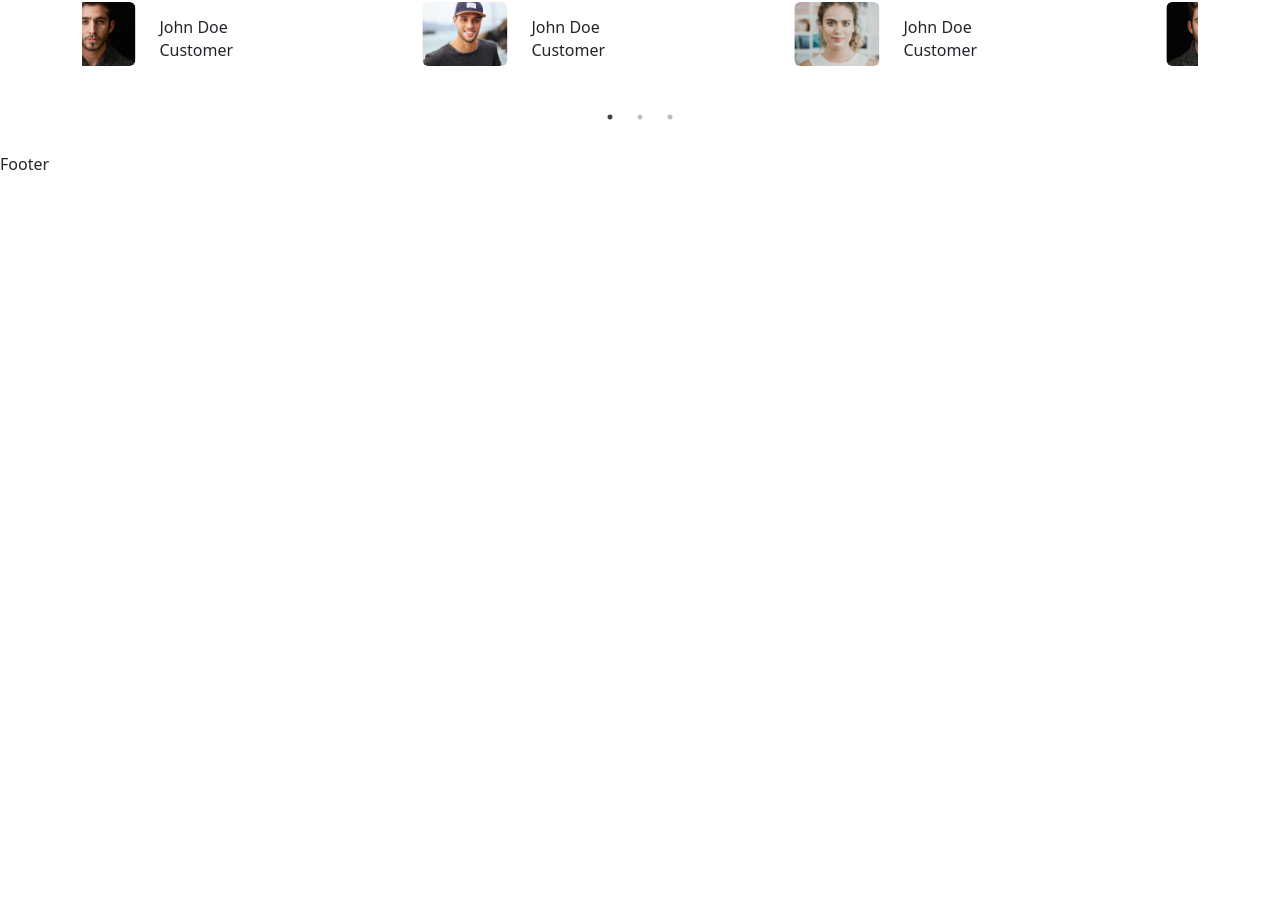
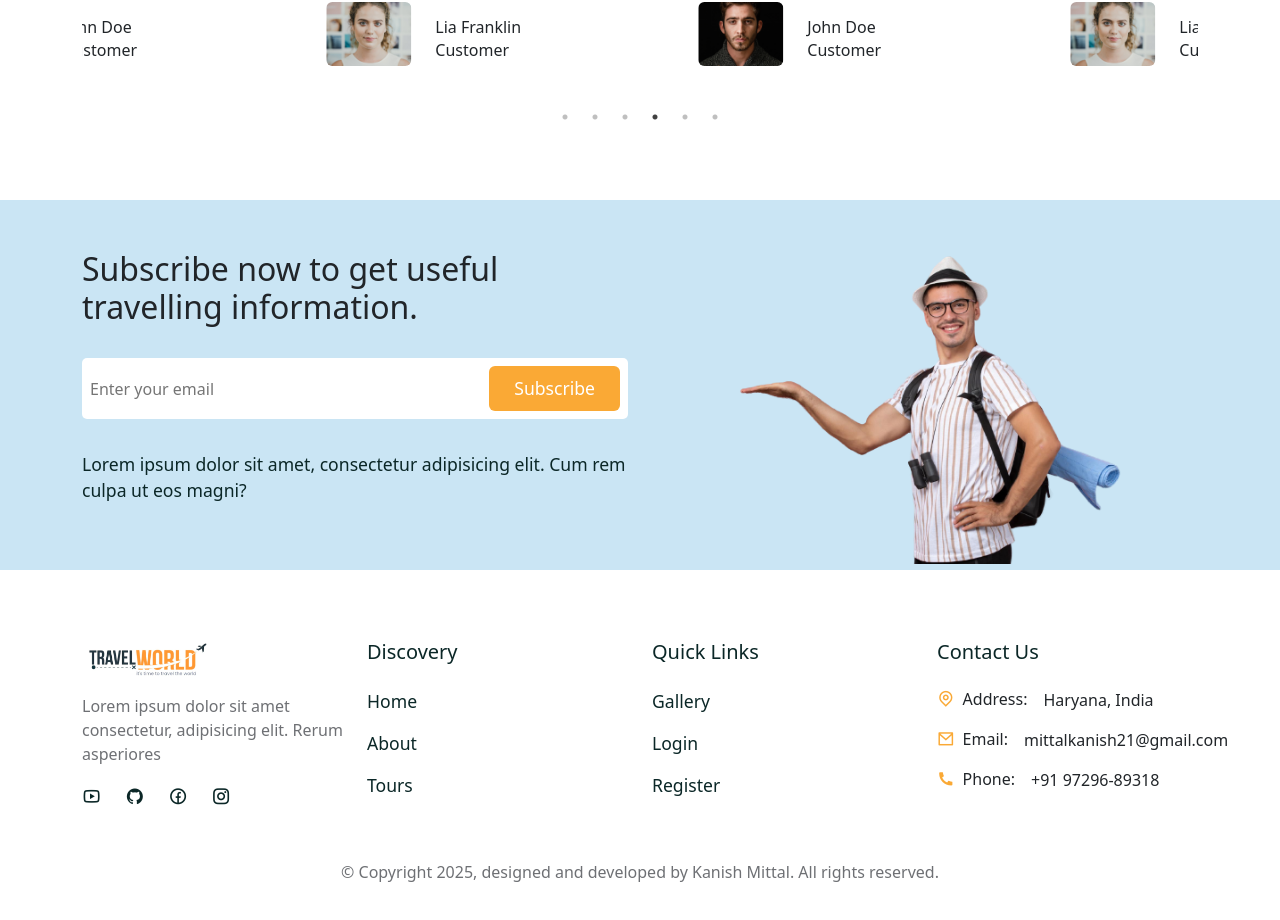
Before and after one commit to somritaghosh76/MUSAFIR, a React (Create React App) app in the folder frontend/: page /home in a window 1280 px wide. Shown: the part 3709-4629 px from the top of the page. Before the commit the page ends 3885 px from the top, so only its background shows below. Built offline with nearby package versions, Linux system fonts and the light colour scheme; a web font is replaced by a local one.

Commit message:
frontend

```diff
--- a/frontend/src/components/Footer/Footer.jsx
+++ b/frontend/src/components/Footer/Footer.jsx
@@ -1,7 +1,139 @@
 import React from "react";
+import './footer.css';
+
+import { Container, Row, Col, ListGroup, ListGroupItem } from "reactstrap";
+
+import { Link } from "react-router-dom"
+import logo from "../../assets/images/logo.png";
+
+const quick__links = [
+    {
+        path: "/home",
+        display: "Home"
+    },
+    {
+        path: "/about",
+        display: "About"
+    },
+    {
+        path: "/tours",
+        display: "Tours"
+    },
+];
+
+const quick__links2 = [
+    {
+        path: "/gallery",
+        display: "Gallery"
+    },
+    {
+        path: "/login",
+        display: "Login"
+    },
+    {
+        path: "/register",
+        display: "Register"
+    },
+];
 
 const Footer = () => {
-    return <div>Footer</div>;
+
+    const year = new Date().getFullYear()
+
+    return (
+        <footer className="footer">
+            <Container>
+                <Row>
+                    <Col lg="3">
+                        <div className="logo">
+                            <img src={logo} alt="" />
+                            <p>Lorem ipsum dolor sit amet consectetur, adipisicing elit. Rerum asperiores</p>
+
+                            <div className="social__links d-flex align-item-center gap-4">
+                                <span>
+                                    <Link to='#'><i class="ri-youtube-line"></i></Link>
+                                </span>
+                                <span>
+                                    <Link to='#'><i class="ri-github-fill"></i></Link>
+                                </span>
+                                <span>
+                                    <Link to='#'><i class="ri-facebook-circle-line"></i></Link>
+                                </span>
+                                <span>
+                                    <Link to='#'><i class="ri-instagram-line"></i></Link>
+                                </span>
+                            </div>
+                        </div>
+                    </Col>
+                    <Col lg='3'>
+                        <h5 className="footer__link-title">Discovery</h5>
+
+                        <ListGroup className="footer__quick-links">
+                            {quick__links.map((item, index) =>(
+                                <ListGroupItem key={index} className="ps-0 border-0">
+                                    <Link to={item.path}>{item.display}</Link>
+                                </ListGroupItem>
+                            ))}
+                        </ListGroup>
+                    </Col>
+                    <Col lg='3'>
+                        <h5 className="footer__link-title">Quick Links</h5>
+
+                        <ListGroup className="footer__quick-links">
+                            {quick__links2.map((item, index) =>(
+                                <ListGroupItem key={index} className="ps-0 border-0">
+                                    <Link to={item.path}>{item.display}</Link>
+                                </ListGroupItem>
+                            ))}
+                        </ListGroup>
+                    </Col>
+
+                    <Col lg='3'>
+                        <h5 className="footer__link-title">Contact Us</h5>
+
+                        <ListGroup className="footer__quick-links">
+
+                            <ListGroupItem className="ps-0 border-0 d-flex align-items-center gap-3">
+
+                                <h6 className="mb-0 d-flex align-items-center gap-2">
+                                    <span><i class="ri-map-pin-line"></i></span>
+                                    Address:
+                                </h6>
+
+                                <p className="mb-0">Haryana, India</p>
+                            </ListGroupItem>
+
+                            <ListGroupItem className="ps-0 border-0 d-flex align-items-center gap-3">
+
+                                <h6 className="mb-0 d-flex align-items-center gap-2">
+                                    <span><i class="ri-mail-line"></i></span>
+                                    Email:
+                                </h6>
+
+                                <p className="mb-0">mittalkanish21@gmail.com</p>
+                            </ListGroupItem>
+
+
+                            <ListGroupItem className="ps-0 border-0 d-flex align-items-center gap-3">
+
+                                <h6 className="mb-0 d-flex align-items-center gap-2">
+                                    <span><i class="ri-phone-fill"></i></span>
+                                    Phone:
+                                </h6>
+
+                                <p className="mb-0">+91 97296-89318</p>
+                            </ListGroupItem>
+
+                        </ListGroup>
+                    </Col>
+
+                    <Col lg='12' className="text-center pt-5">
+                            <p className="copyright">© Copyright {year}, designed and developed by Kanish Mittal. All rights reserved.</p>
+                    </Col>
+                </Row>
+            </Container>
+        </footer>
+    );
 };
 
 export default Footer;
--- /dev/null
+++ b/frontend/src/components/Footer/footer.css
@@ -0,0 +1,38 @@
+.footer {
+    padding-top: 70px;
+    padding-bottom: 30px;
+}
+
+.footer .logo img {
+    width: 50%;
+    margin-bottom: 1rem;
+}
+
+.footer .logo p {
+    color: var(--text-color);
+}
+
+.social__links span a {
+    text-decoration: none;
+    color: var(--heading-color);
+    font-size: 1.2rem;
+}
+
+.footer__link-title {
+    color: var(--heading-color);
+    margin-bottom: 1rem;
+}
+.footer__quick-links li a{
+    text-decoration: none;
+    color: var(--heading-color);
+    font-size: 1.1rem;
+}
+
+.footer__quick-links h6 span i{
+    color: var(--secondary-color);
+    font-size: 1.1rem;
+}
+.copyright{
+    color: var(--text-color);
+    font-size: 1rem;
+}
--- a/frontend/src/components/Header/Header.jsx
+++ b/frontend/src/components/Header/Header.jsx
@@ -19,7 +19,7 @@ const nav__links = [
         path: "/tours",
         display: "Tours"
     },
-]
+];
 
 const Header = () => {
     return <header className="header">
--- a/frontend/src/components/Testimonials/Testimonials.jsx
+++ b/frontend/src/components/Testimonials/Testimonials.jsx
@@ -57,7 +57,7 @@ const Testimonials = () => {
                 <div className="d-flex align-items-centre gap-4 mt-3">
                     <img src={ava02} className="w-25 h-25 rounded-2" alt=" " />
                     <div>
-                        <h6 className="mb-0 mt-3">John Doe</h6>
+                        <h6 className="mb-0 mt-3">Lia Franklin</h6>
                         <p>Customer</p>
                     </div>
                 </div>
@@ -75,6 +75,45 @@ const Testimonials = () => {
                     </div>
                 </div>
             </div>
+
+            <div className="testimonial py-4 px-3">
+                <p>Lorem ipsum dolor sit, amet consectetur adipisicing elit. Quidem, reiciendis. Architecto, saepe, enim consequuntur quia dolorum delectus consectetur quidem numquam molestias, illum accusantium
+                </p>
+
+                <div className="d-flex align-items-centre gap-4 mt-3">
+                    <img src={ava02} className="w-25 h-25 rounded-2" alt=" " />
+                    <div>
+                        <h6 className="mb-0 mt-3">Lia Franklin</h6>
+                        <p>Customer</p>
+                    </div>
+                </div>
+            </div>
+
+            <div className="testimonial py-4 px-3">
+                <p>Lorem ipsum dolor sit, amet consectetur adipisicing elit. Quidem, reiciendis. Architecto, saepe, enim consequuntur quia dolorum delectus consectetur quidem numquam molestias, illum accusantium
+                </p>
+
+                <div className="d-flex align-items-centre gap-4 mt-3">
+                    <img src={ava03} className="w-25 h-25 rounded-2" alt=" " />
+                    <div>
+                        <h6 className="mb-0 mt-3">John Doe</h6>
+                        <p>Customer</p>
+                    </div>
+                </div>
+            </div>
+
+            <div className="testimonial py-4 px-3">
+                <p>Lorem ipsum dolor sit, amet consectetur adipisicing elit. Quidem, reiciendis. Architecto, saepe, enim consequuntur quia dolorum delectus consectetur quidem numquam molestias, illum accusantium
+                </p>
+
+                <div className="d-flex align-items-centre gap-4 mt-3">
+                    <img src={ava02} className="w-25 h-25 rounded-2" alt=" " />
+                    <div>
+                        <h6 className="mb-0 mt-3">Lia Franklin</h6>
+                        <p>Customer</p>
+                    </div>
+                </div>
+            </div>
         </Slider>
     )
 };
--- a/frontend/src/pages/Home.jsx
+++ b/frontend/src/pages/Home.jsx
@@ -15,6 +15,7 @@ import ServiceList from "../services/ServiceList";
 import FeaturedTourList from "../components/Featured-tours/FeaturedTourList";
 import MasonryImagesGallery from "../components/Image-gallery/MasonryImagesGallery";
 import Testimonials from "../components/Testimonials/Testimonials";
+import Newsletter from "../shared/Newsletter";
 
 const Home = () => {
     return (
@@ -146,12 +147,13 @@ const Home = () => {
                             <h2 className="testimonial__title">What our fans say about us</h2>
                         </Col>
                         <Col lg="12">
-                            <Testimonials/>
+                            <Testimonials />
                         </Col>
                     </Row>
                 </Container>
             </section>
             {/* ======= testimonial section end ======= */}
+            <Newsletter />
         </>
     );
 };
--- /dev/null
+++ b/frontend/src/shared/Newsletter.jsx
@@ -0,0 +1,35 @@
+import React from "react";
+import './newsletter.css'
+
+import { Container, Row, Col } from 'reactstrap'
+import maleTourist from '../assets/images/male-tourist.png'
+
+const Newsletter = () => {
+    return (
+        <section className="newsletter">
+            <Container>
+                <Row>
+                    <Col lg="6">
+                        <div className="newsletter__content">
+                            <h2>Subscribe now to get useful travelling information.</h2>
+
+                            <div className="newsletter__input">
+                                <input type="email" placeholder="Enter your email" />
+                                <button className="btn newsletter__btn">Subscribe</button>
+                            </div>
+
+                            <p>Lorem ipsum dolor sit amet, consectetur adipisicing elit. Cum rem culpa ut eos magni?</p>
+                        </div>
+                    </Col>
+                    <Col lg="6">
+                        <div className="newsletter__img">
+                            <img src={maleTourist} alt="" />
+                        </div>
+                    </Col>
+                </Row>
+            </Container>
+        </section>
+    );
+};
+
+export default Newsletter;
--- /dev/null
+++ b/frontend/src/shared/newsletter.css
@@ -0,0 +1,50 @@
+.newsletter {
+    background: #cae5f4;
+    padding: 0;
+    margin-top: 3rem;
+}
+
+.newsletter__img img {
+    width: 100%;
+}
+
+.newsletter__content {
+    padding: 50px 0;
+}
+
+.newsletter__content h2 {
+    margin-bottom: 2rem;
+    font-size: 2.5 rem;
+}
+
+.newsletter__input {
+    display: flex;
+    align-items: center;
+    justify-content: space-between;
+    background: #fff;
+    padding: 0.5rem;
+    margin-bottom: 2rem;
+    border-radius: 5px;
+}
+
+.newsletter__input input {
+    border: none;
+    font-size: 1rem;
+    color: var(--heading-color);
+}
+
+.newsletter__input input:focus {
+    outline: none;
+}
+
+.newsletter__btn {
+    padding: 0.5rem 1.5rem !important;
+    background: var(--secondary-color) !important;
+    color: #fff !important;
+    font-size: 1.1rem !important;
+}
+
+.newsletter__content p {
+    color: var(--heading-color);
+    font-size: 1.1rem;
+}
```
